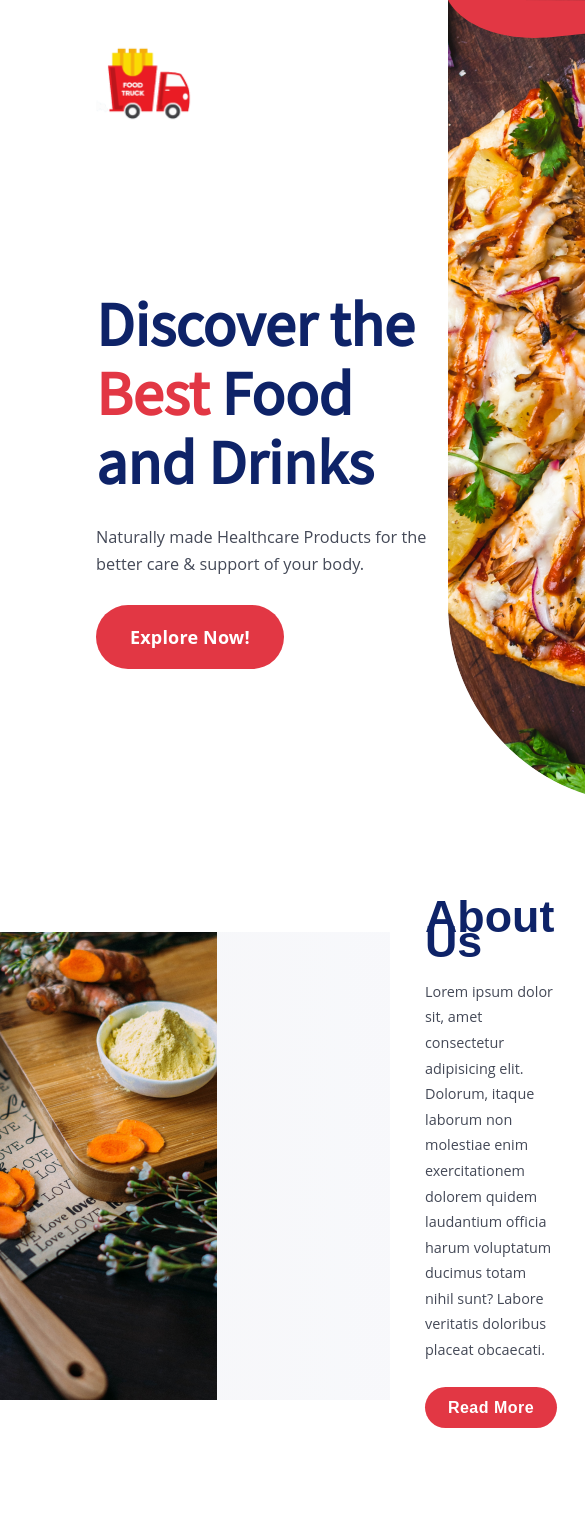
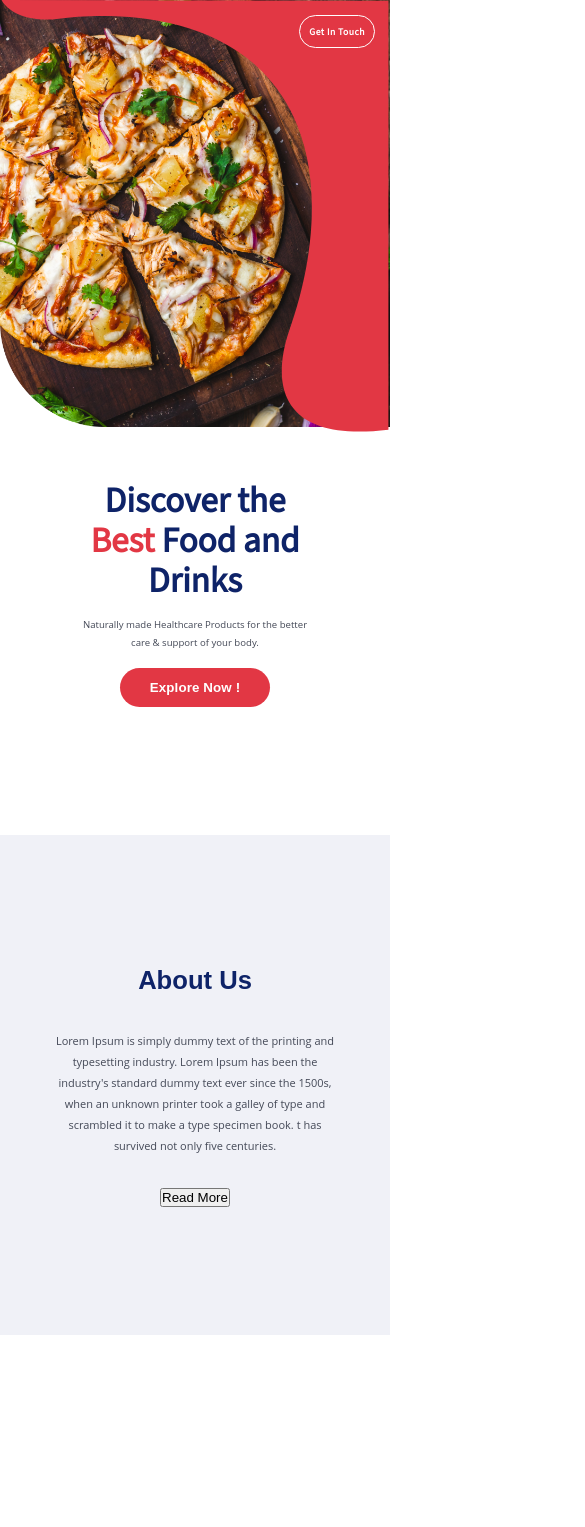
Before and after one commit to abhishekGupta18/Food-Blogging, a React (Create React App) app: page / in a window 390 px wide. Shown: the top 1527 px of the page, 585 px wide, since content can reach past the window. After the commit the page ends 1335 px from the top, so only its background shows below. Built offline with nearby package versions, Linux system fonts and the light colour scheme.

Commit message:
style:styled hero section and about section for mobile devices

```diff
--- a/src/App.js
+++ b/src/App.js
@@ -10,8 +10,8 @@ function App() {
     <div className="App">
       <Hero />
       <AboutCard />
-      <SimpleSlider />
-      <Footer />
+      {/* <SimpleSlider />
+      <Footer /> */}
     </div>
   );
 }
--- a/src/Component/About/AboutCard.css
+++ b/src/Component/About/AboutCard.css
@@ -1,4 +1,36 @@
 .about_container {
+  display: flex;
+  justify-content: center;
+  background: #f0f1f7;
+  padding: 8rem 0;
+}
+.about_container img {
+  display: none;
+}
+.about_container_text {
+  display: flex;
+  flex-direction: column;
+  align-items: center;
+  padding: 0 3rem;
+  gap: 2rem;
+}
+.about_container_text h2 {
+  color: var(--primary-color);
+  font-family: "Poppins", sans-serif;
+  font-size: 1.6rem;
+  font-weight: 600;
+  line-height: 2.1875rem;
+}
+.about_container_text p {
+  min-width: 17rem;
+  text-align: center;
+  color: #444957;
+  font-family: "Open Sans", sans-serif;
+  font-size: 0.6875rem;
+  font-weight: 400;
+  line-height: 1.3125rem;
+}
+/* .about_container {
   width: 100%;
   display: flex;
   justify-content: center;
@@ -54,11 +86,11 @@
   border: none;
 }
 
-@media screen and (max-width: 375px) {
+@media screen and (max-width: 500px) {
   .about_container_img {
     display: none;
   }
-  .about_container_text {
-    align-items: center;
+  .about_container_text{
+    width: 100%;
   }
-}
+} */
--- a/src/Component/About/AboutCard.js
+++ b/src/Component/About/AboutCard.js
@@ -9,10 +9,11 @@ export const AboutCard = () => {
       <div className="about_container_text">
         <h2>About Us</h2>
         <p>
-          Lorem ipsum dolor sit, amet consectetur adipisicing elit. Dolorum,
-          itaque laborum non molestiae enim exercitationem dolorem quidem
-          laudantium officia harum voluptatum ducimus totam nihil sunt? Labore
-          veritatis doloribus placeat obcaecati.
+          Lorem Ipsum is simply dummy text of the printing and typesetting
+          industry. Lorem Ipsum has been the industry's standard dummy text ever
+          since the 1500s, when an unknown printer took a galley of type and
+          scrambled it to make a type specimen book. t has survived not only
+          five centuries.
         </p>
         <button>Read More</button>
       </div>
--- a/src/Component/Hero/Hero.css
+++ b/src/Component/Hero/Hero.css
@@ -1,14 +1,92 @@
 .hero_container {
   display: flex;
-  justify-content: space-between;
+  flex-direction: column;
+  width: 100%;
+}
+.hero_container_image {
+  position: relative;
+}
+.hero_container_image img {
+  width: 100%;
+  height: 100%;
+  object-fit: cover;
+}
+.hero_container_image svg {
+  position: absolute;
+  inset: 0 0 0 0;
+  width: 100%;
+  height: 100%;
+}
+.hero_container_image button {
+  position: absolute;
+  top: 15px;
+  right: 15px;
+  color: #ffff;
+  font-family: "Source Sans 3", sans-serif;
+  font-size: 0.6rem;
+  font-weight: 600;
+  letter-spacing: 0.03rem;
+  padding: 9px 9px;
+  border-radius: 27px;
+  border: 1px solid #fff;
+  background: rgba(255, 255, 255, 0);
+}
+.hero_container_text {
+  display: flex;
+  flex-direction: column;
+  align-items: center;
+  gap: 1rem;
+  padding-top: 3rem;
+}
+.hero_container_text img {
+  display: none;
+}
+.hero_container_text h1 {
+  width: 15rem;
+  color: var(--primary-color);
+  text-align: center;
+  font-family: "Source Sans 3", sans-serif;
+  font-size: 2.2rem;
+  font-style: normal;
+  font-weight: 700;
+  line-height: 2.5rem;
+}
+.hero_container_text span {
+  color: var(--secondary-color);
+}
+.hero_container_text p {
+  width: 15rem;
+  color: #444957;
+  text-align: center;
+  font-family: "Open Sans", sans-serif;
+  font-size: 0.6rem;
+
+  font-weight: 400;
+  line-height: 1.125rem;
+}
+.hero_container_text button {
+  padding: 0.75rem 1.8rem;
+  border-radius: 1.875rem;
+  background: #e23744;
+  padding: 0.75rem 1.875rem;
+  color: #fff;
+  border: none;
+  font-weight: 700;
+  letter-spacing: 0.00769rem;
+}
+
+/* .hero_container {
+  display: flex;
+  justify-content: center;
 }
 
 .hero_container_text {
+  width: 50%;
   display: flex;
   flex-direction: column;
   justify-content: flex-start;
-  align-items: start;
-  margin: 2.6rem 0 0 6rem;
+  align-items: flex-start;
+  padding: 2.6rem 0 0 6rem;
   gap: 1.5rem;
 }
 
@@ -57,17 +135,18 @@
   margin-top: 2.5px;
 }
 .hero_container_image {
-  width: 47rem;
-  height: 50.25rem;
+  display: flex;
+  width: 50%;
+  height: 50rem;
   border-radius: 0rem 0rem 0rem 12.43138rem;
-  background: url("../../Assets/heroImg.png"), lightgray 50% / cover no-repeat;
-  position: relative;
+  /* background: url("../../Assets/heroImg.png"), lightgray 50% / cover no-repeat; */
+/* position: relative;
 }
 
 .hero_container_image svg {
+  position: absolute;
   width: 47rem;
   height: 52.4375rem;
-  flex-shrink: 0;
   fill: var(--secondary-color);
 }
 
@@ -77,8 +156,8 @@
   left: 70%;
   color: #fff;
   font-family: "Source Sans 3", sans-serif;
-  font-size: 1rem;
-  padding: 0.1875rem 1.625rem;
+  font-size: 1rem; */
+/* padding: 0.1875rem 1.625rem;
   border-radius: 1.3125rem;
   border: 1px solid #fff;
   background: rgba(255, 255, 255, 0);
@@ -87,29 +166,35 @@
   letter-spacing: 0.03rem;
 }
 
-@media screen and (max-width: 375px) {
+@media screen and (min-width: 500px) and (max-width: 900px) {
+  .hero_container_text {
+    padding: 2.6rem 0 0 3rem;
+  }
+  .hero_container_image {
+    width: 40%;
+  }
+}
+
+@media screen and (max-width: 500px) {
   .hero_container {
     flex-direction: column-reverse;
+    align-items: center;
   }
+  .hero_container_image {
+    width: 100%; */
+/* }
   .hero_container_text {
-    width: 100%;
-    display: flex;
-    flex-direction: column;
-    justify-content: center;
-    margin: 0;
+    padding: 0 auto;
+    gap: 2rem;
+    /* width: 15rem; */
+/* }
+  .hero_container_text h1 {
+    font-size: 2.7rem;
   }
-
+  .hero_container_text button {
+    width: 15rem; */
+/* }
   .hero_container_text img {
     display: none;
   }
-  .hero_container_image {
-    width: 100%;
-  }
-  .hero_container_image svg {
-    width: 100%;
-  }
-
-  /* .hero_container_image {
-    width: 100%;
-  } */
-}
+}  */
--- a/src/Component/Hero/Hero.js
+++ b/src/Component/Hero/Hero.js
@@ -1,23 +1,12 @@
 import truckIcon from "../../Assets/foodTruck.png";
-
+import heroImg from "../../Assets/heroImg.png";
 import "./Hero.css";
 
 export const Hero = () => {
   return (
     <section className="hero_container">
-      <div className="hero_container_text">
-        <img src={truckIcon} alt="truckIcon" />
-        <h1>
-          Discover the <span>Best</span> Food and Drinks
-        </h1>
-        <p>
-          Naturally made Healthcare Products for the better care & support of
-          your body.
-        </p>
-        <button>Explore Now!</button>
-      </div>
       <div className="hero_container_image">
-        {/* <img src={heroImg} alt="hero image" srcset="" /> */}
+        <img src={heroImg} alt="hero image" srcset="" />
         <svg
           xmlns="http://www.w3.org/2000/svg"
           width="752"
@@ -32,6 +21,18 @@ export const Hero = () => {
         </svg>
         <button className="social_btn">Get In Touch</button>
       </div>
+      <div className="hero_container_text">
+        <img src={truckIcon} alt="truckIcon" />
+
+        <h1>
+          Discover the <span>Best</span> Food and Drinks
+        </h1>
+        <p>
+          Naturally made Healthcare Products for the better care & support of
+          your body.
+        </p>
+        <button>Explore Now !</button>
+      </div>
     </section>
   );
 };
```
